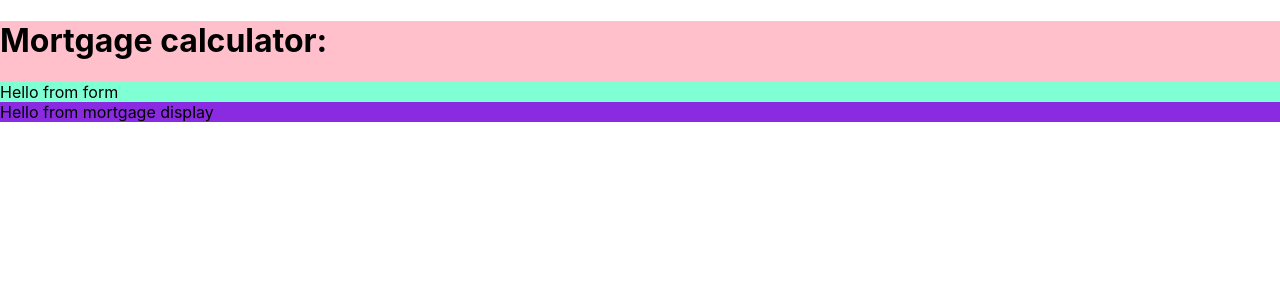
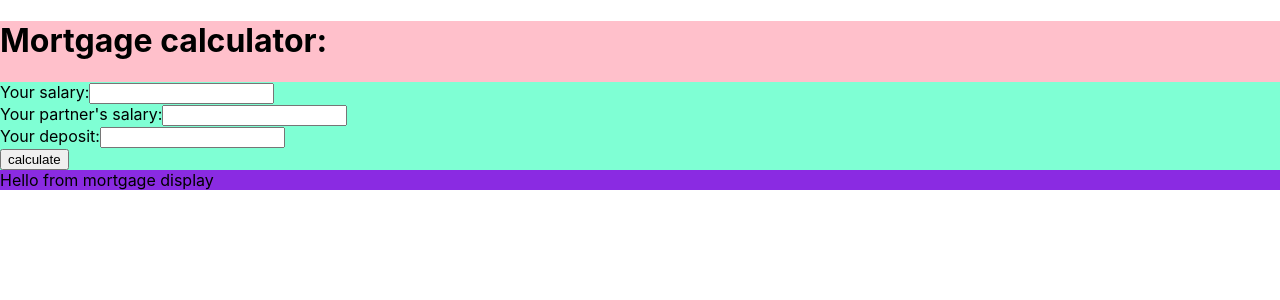
Before and after one commit to mirkiy/mortgage_calculator_react, a React (Create React App) app: page / in a window 1280 px wide. Shown: the top 300 px of the page. Built offline with nearby package versions, Linux system fonts and the light colour scheme.

Commit message:
work on the form component

```diff
--- a/src/components/MortgageForm.js
+++ b/src/components/MortgageForm.js
@@ -1,6 +1,61 @@
-import React from "react";
+import React, { useState } from "react";
 
 const MortgageForm = () => {
-  return <div className="mortgageForm">Hello from form</div>;
+  const [formData, setFormData] = useState({
+    salary1: "",
+    salary2: "",
+    deposit: "",
+  });
+  const handleChange = (event) => {
+    const newData = {...formData}
+    newData[event.target.name] = event.target.value
+    setFormData(newData)
+  };
+
+  const handleSubmit = (event) => {
+    event.preventDefault();
+    console.log(formData);
+  };
+
+  return (
+    <div className="mortgageForm">
+      <form>
+        <div className="formWrap">
+        <label>Your salary:</label>
+          <input
+            onChange={handleChange}
+            min="O"
+            type="number"
+            id="salary1"
+            name="salary1"
+            value={formData.salary1}
+          />
+        </div>
+        <div className="formWrap">
+        <label>Your partner's salary:</label>
+        <input
+            onChange={handleChange}
+            min="O"
+            type="number"
+            id="salary2"
+            name="salary2"
+            value={formData.salary2}
+          />
+        </div>
+        <div className="formWrap">
+        <label>Your deposit:</label>
+        <input
+            onChange={handleChange}
+            min="O"
+            type="number"
+            id="deposit"
+            name="deposit"
+            value={formData.deposit}
+          />
+        </div>
+        <input onClick={handleSubmit} type='submit' value='calculate'/>
+      </form>
+    </div>
+  );
 };
 export default MortgageForm;
```
